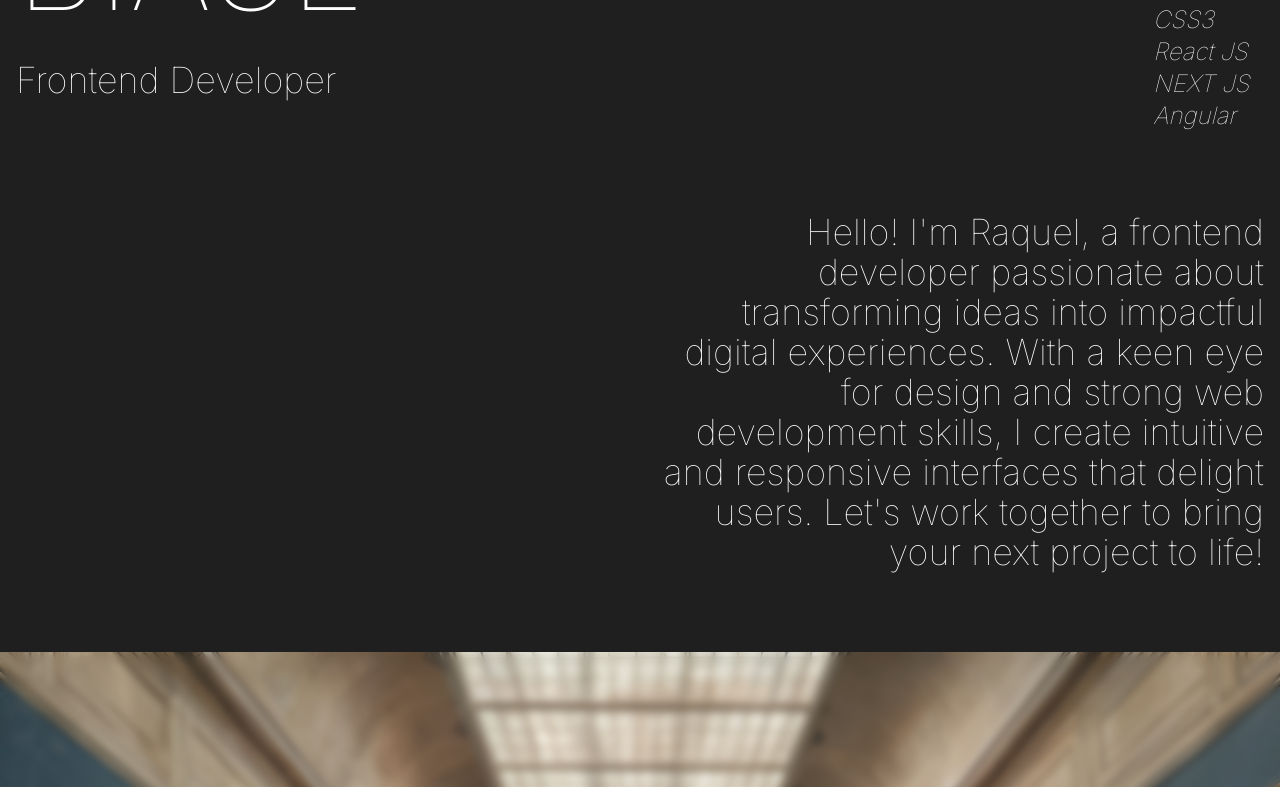
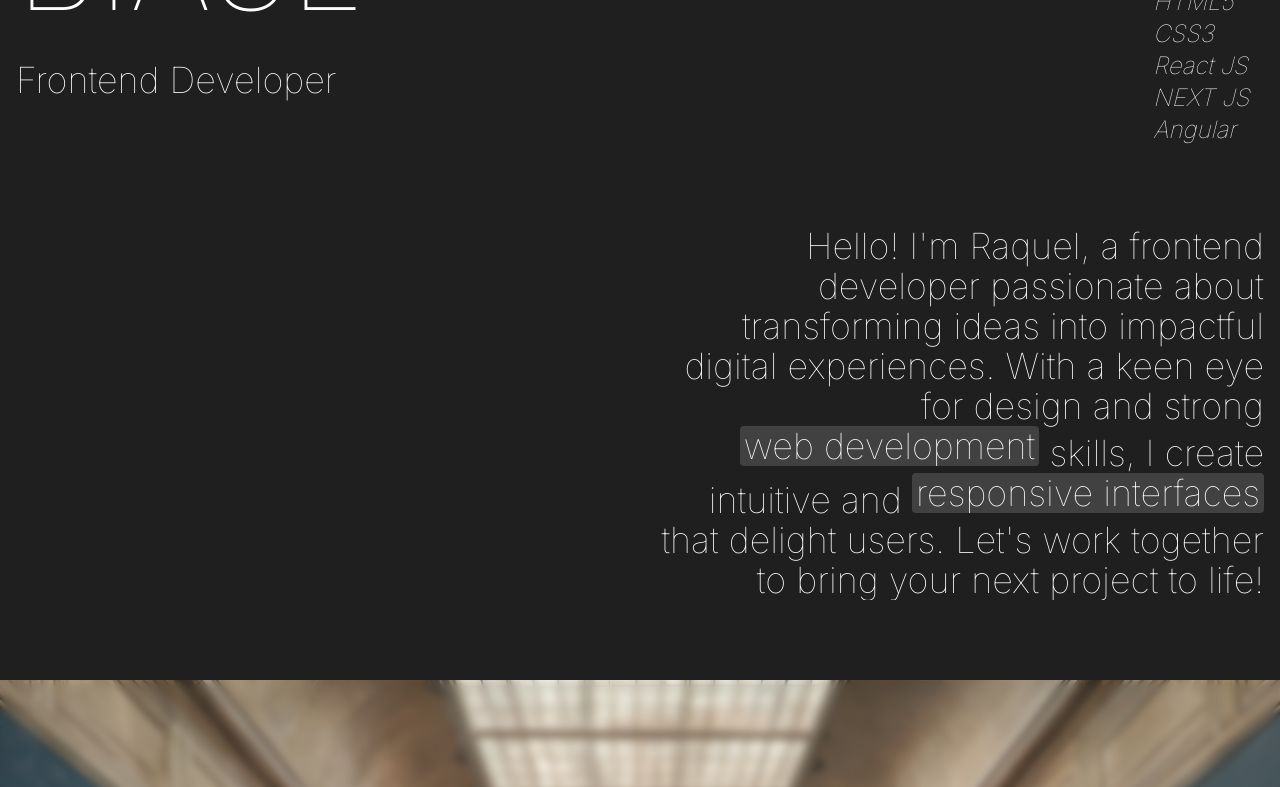
Before and after one commit to raqueldebiase/raqueldebiaseportifolio, a Next.js app: page / in a window 1280 px wide. Shown: the part 561-1348 px from the top of the page. Built offline with nearby package versions, Linux system fonts and the light colour scheme.

Commit message:
add highlight to hero

```diff
--- a/src/app/components/organisms/Hero.tsx
+++ b/src/app/components/organisms/Hero.tsx
@@ -1,7 +1,15 @@
-/* eslint-disable react/no-unescaped-entities */
-import Image from "next/image";
+// src/components/organisms/Hero.tsx
 
-const Hero = () => (
+'use client';
+
+import React, { useRef } from "react";
+import useIntersectionObserver from "@/app/hooks/useIntersectionObserver";
+
+const Hero = () => {
+  const textRef = useRef<HTMLParagraphElement>(null);
+  const isVisible = useIntersectionObserver(textRef);
+
+  return (
     <div className="p-4 mt-40 md:mt-24 text-white grid grid-cols-1 md:grid-cols-2 md:grid-rows-2 gap-4">
       {/* Primeira Seção */}
       <div className="flex flex-col items-start md:items-start">
@@ -30,11 +38,15 @@ const Hero = () => (
 
       {/* Quarta Seção */}
       <div className="flex flex-col items-end text-end md:items-end md:text-end">
-      <p className="text-3xl md:text-4xl my-16 font-thin">
-        Hello! I'm Raquel, a frontend developer passionate about transforming ideas into impactful digital experiences. With a keen eye for design and strong web development skills, I create intuitive and responsive interfaces that delight users. Let's work together to bring your next project to life!
+        <p
+          ref={textRef}
+          className={`text-3xl md:text-4xl my-16 font-thin ${isVisible ? 'highlight' : ''}`}
+        >
+          Hello! I'm Raquel, a frontend developer passionate about transforming ideas into impactful digital experiences. With a keen eye for design and strong <span className={`highlight ${isVisible ? 'animate-background' : ''}`}>web development</span> skills, I create intuitive and <span className={`highlight ${isVisible ? 'animate-background' : ''}`}>responsive interfaces</span> that delight users. Let's work together to bring your next project to life!
         </p>
       </div>
     </div>
   );
+};
 
 export default Hero;
--- a/src/app/components/organisms/Projects.tsx
+++ b/src/app/components/organisms/Projects.tsx
@@ -41,7 +41,7 @@ const projects = [
 ];
 
 const ProjectsSection: React.FC = () => (
-  <section className="" id="projects">
+  <section className="mb-24 md:mb-0" id="projects">
     <h2 className="text-4xl font-thin text-center my-16 md:my-24">Projects.</h2>
     <div className="grid grid-cols-1 gap-24">
       {projects.map((project, index) => (
--- /dev/null
+++ b/src/app/hooks/useIntersectionObserver.ts
@@ -0,0 +1,31 @@
+// src/hooks/useIntersectionObserver.ts
+import { useEffect, useState } from 'react';
+
+const useIntersectionObserver = (ref: React.RefObject<HTMLElement>) => {
+  const [isIntersecting, setIsIntersecting] = useState<boolean>(false);
+
+  useEffect(() => {
+    const observer = new IntersectionObserver(
+      ([entry]) => {
+        setIsIntersecting(entry.isIntersecting);
+      },
+      {
+        threshold: 0.5, // Ajuste o threshold conforme necessário
+      }
+    );
+
+    if (ref.current) {
+      observer.observe(ref.current);
+    }
+
+    return () => {
+      if (ref.current) {
+        observer.unobserve(ref.current);
+      }
+    };
+  }, [ref]);
+
+  return isIntersecting;
+};
+
+export default useIntersectionObserver;
--- a/src/app/styles/globals.css
+++ b/src/app/styles/globals.css
@@ -40,3 +40,52 @@ html {
     border-radius: 0.5rem;
   }
 }
+
+/* src/styles/globals.css ou no CSS do componente */
+
+/* Classe para o texto quando visível */
+.highlight {
+  position: relative;
+  display: inline-block;
+}
+
+/* Animação de fundo que corre da esquerda para a direita */
+.animate-background::before {
+  content: "";
+  position: absolute;
+  top: 0;
+  left: -100%;
+  width: 100%;
+  height: 100%;
+  background: #eee8ea2b; /* Cor do fundo */
+  transition: left 0.3s ease-in-out;
+  z-index: -1; /* Coloca o fundo atrás do texto */
+}
+
+.highlight {
+  position: relative;
+  overflow: hidden; /* Garante que a animação não ultrapasse os limites do texto */
+}
+
+.animate-background {
+  position: relative;
+}
+
+.animate-background.is-visible::before {
+  left: 0; /* Muda a posição quando o texto está visível */
+}
+
+
+.highlight {
+  position: relative;
+  display: inline-block;
+  background: transparent;
+  transition: background-color 0.6s ease-in-out;
+}
+
+.animate-background {
+  background-color: #eee8ea2b; /* Cor do fundo */
+  color: white; /* Cor do texto sobre o fundo, se necessário */
+  padding: 0 0.25rem; /* Ajuste o padding se necessário */
+  border-radius: 0.25rem; /* Opcional: Adiciona borda arredondada */
+}
--- a/tailwind.config.ts
+++ b/tailwind.config.ts
@@ -23,6 +23,7 @@ const config: Config = {
       },
       colors: {
         primary: '#1F1F1F',
+        highlight: '#EEE8EA'
       },
       opacity: {
         30: '0.3',
```
Lines whose indentation alone changed are shown as unchanged.
